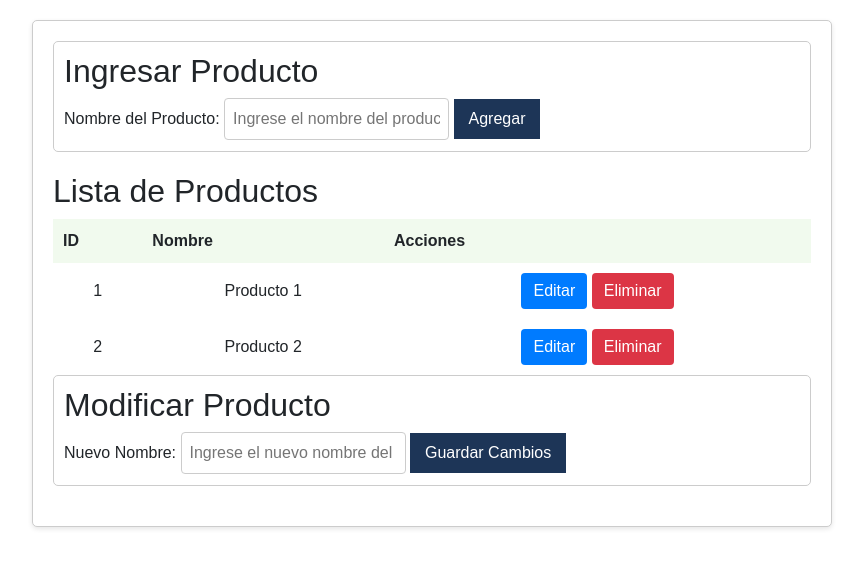
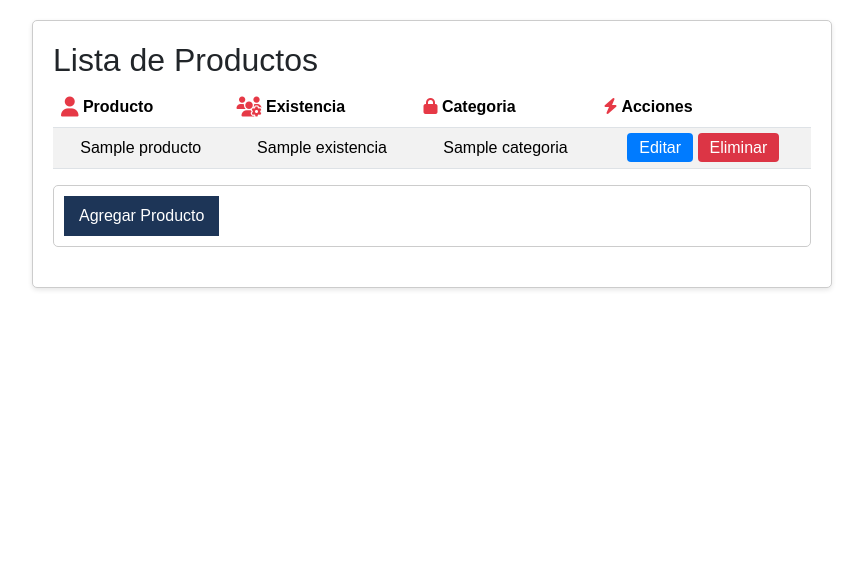
Before and after one commit to jperezgtdev/umgsjpdevwebg2sisfacturador, a CodeIgniter app: the page made by application/views/Producto/ConsultaProducto.php in a window 1280 px wide. Shown: the part 120-688 px from the top of the page, without its empty margins (208-1071 px from the left). Run offline with CodeIgniter, Linux system fonts and the light colour scheme; tables that the repository leaves empty or names only in its code hold one stand-in row (values such as "Sample post"); the template is opened without the code that fills it: most values are stand-ins (such as "Sample title", 1, 10 or a date in 2020).

Commit message:
Modelo, controlador y vista para la consulta de producto

```diff
--- a/application/views/Producto/ConsultaProducto.php
+++ b/application/views/Producto/ConsultaProducto.php
@@ -17,50 +17,55 @@
     </header>
     <main>
         <!-- Formulario para ingresar un producto -->
-        <form>
-            <h2>Ingresar Producto</h2>
-            <label for="productName">Nombre del Producto:</label>
-            <input type="text" id="productName" name="productName" placeholder="Ingrese el nombre del producto">
-            <button type="submit">Agregar</button>
-        </form>
 
         <!-- Lista de productos -->
         <h2>Lista de Productos</h2>
-        <table>
+        <div id="userList">
+            <table class="table table-hover table-striped">
                 <thead>
                     <tr>
-                    <th>ID</th>
-                    <th>Nombre</th>
-                    <th>Acciones</th>
+                        <th>
+                            <i class="fa-solid fa-user fa-lg" style="color: #e63946;"></i>
+                            Producto
+                        </th>
+                        <th>
+                            <i class="fa-solid fa-users-gear fa-lg" style="color: #e63946;"></i>
+                            Existencia
+                        </th>
+                        <th>
+                            <i class="fa-solid fa-lock" style="color: #e63946;"></i>
+                            Categoria
+                        </th>
+                        <th>
+                            <i class="fa-solid fa-bolt" style="color: #e63946;"></i>
+                            Acciones
+                        </th>
                     </tr>
                 </thead>
                 <tbody>
+                    <?php foreach ($prueba_data as $row): ?>
                     <tr>
-                    <td>1</td>
-                    <td>Producto 1</td>
-                    <td>
-                        <button class="edit-btn">Editar</button>
-                        <button class="delete-btn">Eliminar</button>
+                        <td><?php echo $row->producto; ?></td>
+                        <td><?php echo $row->existencia; ?></td>
+                        <td><?php echo $row->categoria; ?></td>
+                        <td class="td_boton">
+                        <a href="<?= site_url('ProductoController/obtenerDatos/' . $row->id_producto); ?>" class="edit-btn">Editar</a>
+
+                            <a href="" class="delete-btn">Eliminar</a>
+
                         </td>
                     </tr>
-                <tr>
-                    <td>2</td>
-                    <td>Producto 2</td>
-                    <td>
-                        <button class="edit-btn">Editar</button>
-                        <button class="delete-btn">Eliminar</button>
-                    </td>
-                </tr>
-                <!-- Más filas de productos aquí -->
+                    <?php endforeach; ?>
                 </tbody>
             </table>
+        </div>
+
 
         <!-- Formulario para modificar un producto -->
+
+
         <form>
-            <h2>Modificar Producto</h2>
-            <label for="editProductName">Nuevo Nombre:</label>
-            <input type="text" id="editProductName" name="editProductName" placeholder="Ingrese el nuevo nombre del producto">
-            <button type="submit">Guardar Cambios</button>
+            <button type="submit">Agregar Producto</button>
         </form>
     </main>
 </body>
--- a/application/views/usuario/actualizar.php
+++ b/application/views/usuario/actualizar.php
@@ -9,6 +9,8 @@
         <title>Consulta de Usuarios</title>
 </head>
 <body>
+<?php $this->load->view('navbar'); ?>
+
     <header>
         <h1>Actualizar Usuario</h1>
     </header>
@@ -45,7 +47,7 @@
                     <input type="password" id="confirmarClave" name="confirmarClave" placeholder="Ingrese la clave">
                 </div>
                 <br>
-                <button type="submit" class="rounded-button">Editar</button>
+                <button type="submit" class="rounded-button">Guardar Cambios</button>
             </form>
         <?php } else { ?>
             <p>No se encontró el usuario.</p>
```
Also changed, not shown: application/controllers/ProductoController.php (+32 -4 lines), application/models/ProductoModel.php (added, +52 -0 lines), application/views/Producto/ActualizarProducto.php (added, +55 -0 lines). Lines whose indentation alone changed are shown as unchanged.
